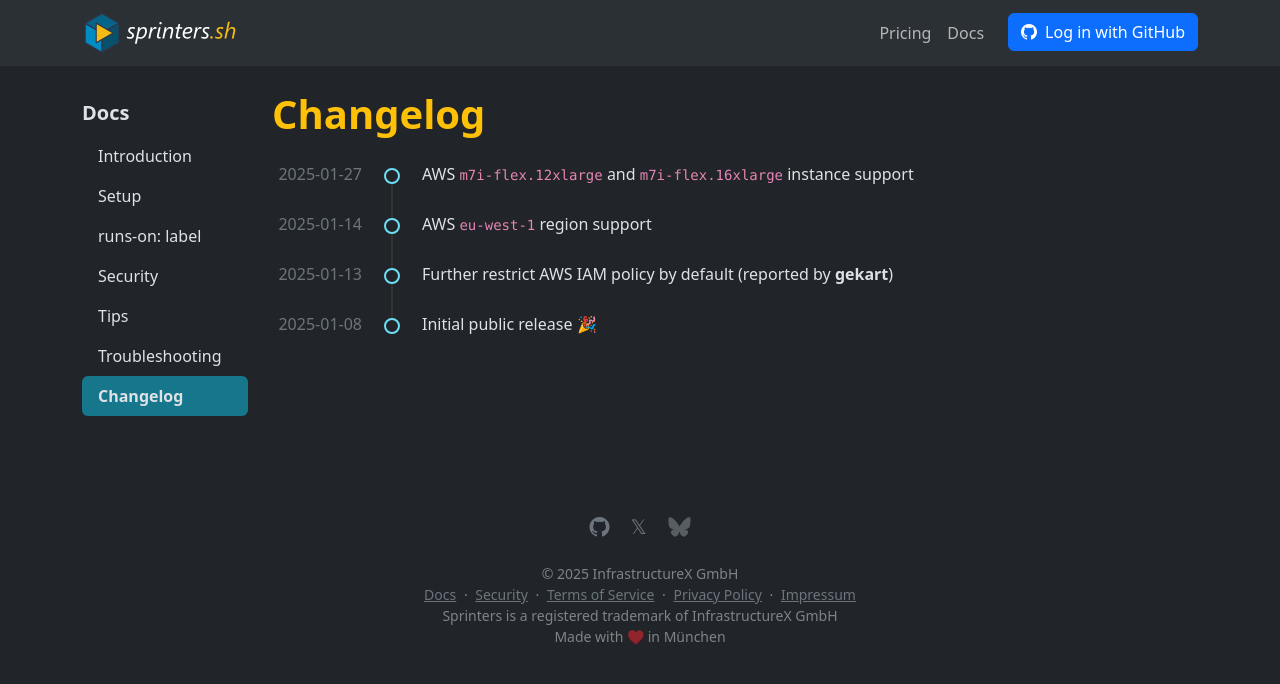
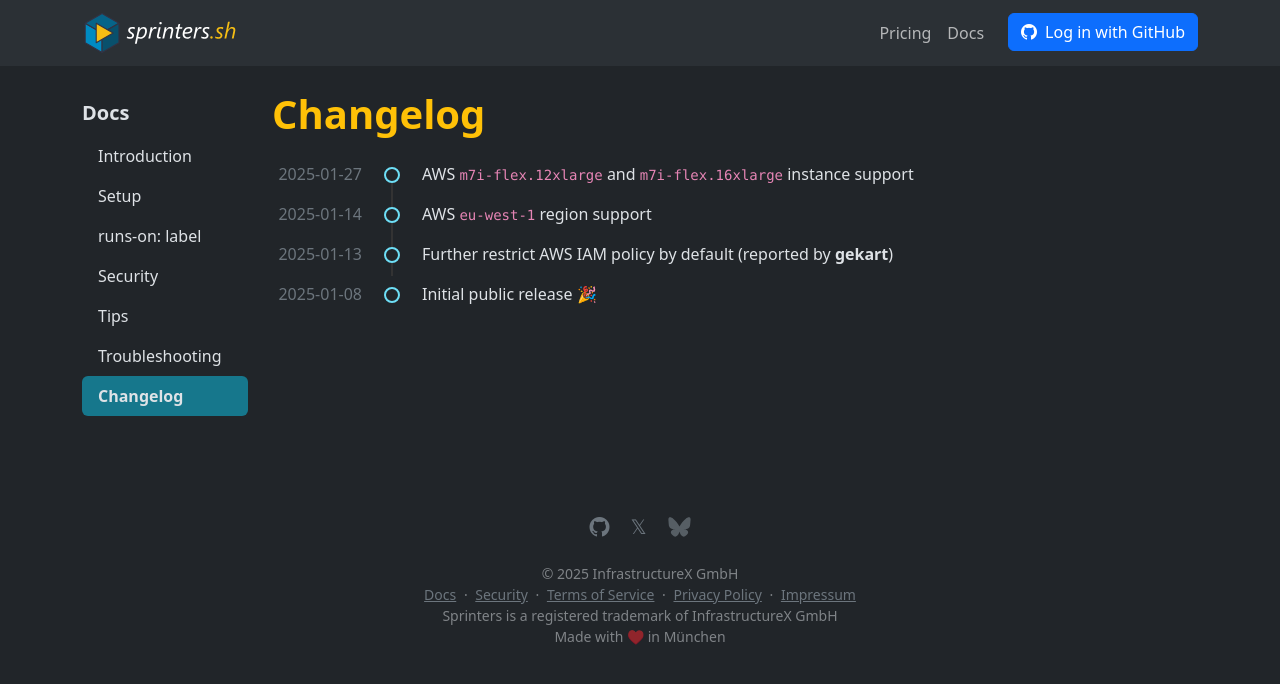
Before and after one commit to sprinters-sh/sprinters.sh, a Jekyll site: the page built from docs/changelog.md, in a window 1280 px wide. Shown: the top 684 px of the page. Built offline with Jekyll 4.4.1, drawn with Linux system fonts in a browser that asks for light colours.

Commit message:
Fixed changelog mobile layout

```diff
--- a/_includes/changelog-event.html
+++ b/_includes/changelog-event.html
@@ -1,4 +1,4 @@
-<div class="event" id="{{include.date}}" href="#{{include.date}}">
+<div class="event pb-3" id="{{include.date}}" href="#{{include.date}}">
     <div class="date text-secondary">{{include.date}}</div>
     <div class="description">{{ include.text }}</div>
 </div>
--- a/assets/sprinters.css
+++ b/assets/sprinters.css
@@ -128,7 +128,6 @@
 /* Event container */
 .timeline .event {
     position: relative;
-    min-height: 50px;
 }
 
 /* Circle markers */
@@ -140,7 +139,7 @@
     background-color: rgb(33, 37, 41);
     border: 2px solid rgb(110, 223, 246);
     border-radius: 50%;
-    top: 6px;
+    top: 5px;
     left: 120px;
     transform: translateX(-50%);
     z-index: 1;
--- a/docs/changelog.md
+++ b/docs/changelog.md
@@ -7,5 +7,8 @@
     {% include changelog-event.html date="2025-01-27" text="AWS <code>m7i-flex.12xlarge</code> and <code>m7i-flex.16xlarge</code> instance support" %}
     {% include changelog-event.html date="2025-01-14" text="AWS <code>eu-west-1</code> region support" %}
     {% include changelog-event.html date="2025-01-13" text="Further restrict AWS IAM policy by default (reported by <strong>gekart</strong>)" %}
-    {% include changelog-event.html date="2025-01-08" text="Initial public release 🎉" %}
+    <div class="event" id="2025-01-08" href="#2025-01-08">
+        <div class="date text-secondary">2025-01-08</div>
+        <div class="description">Initial public release 🎉</div>
+    </div>
 </div>
```
